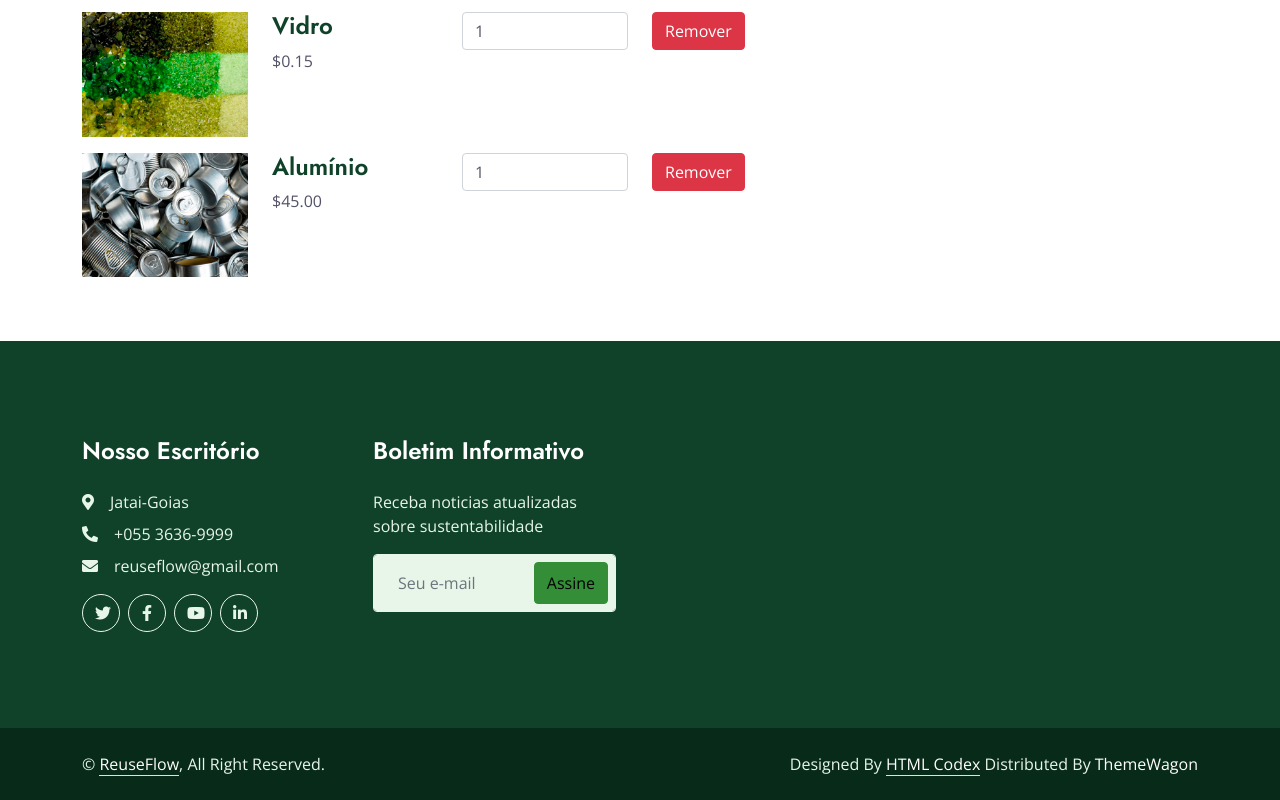
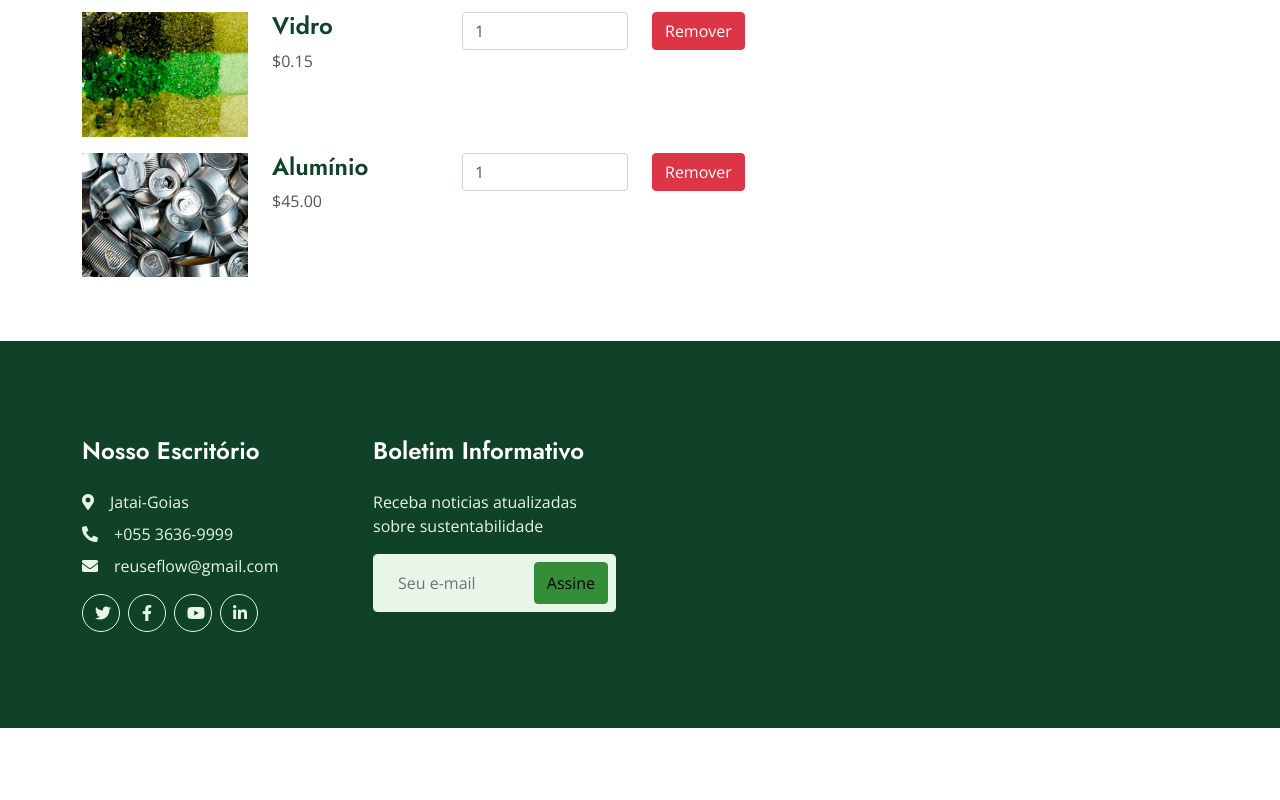
Before and after one commit to Walissongs/ReuseFlow, a website with bundled scripts: page produtos.html in a window 1280 px wide. Shown: the part 2115-2915 px from the top of the page. After the commit the page ends 2843 px from the top, so only its background shows below. Built offline with nearby package versions, Linux system fonts and the light colour scheme.

Commit message:
correção

```diff
--- a/produtos.html
+++ b/produtos.html
@@ -438,23 +438,6 @@
     </div>
     <!-- Footer End -->
 
-
-    <!-- Copyright Start -->
-    <div class="container-fluid copyright py-4">
-        <div class="container">
-            <div class="row">
-                <div class="col-md-6 text-center text-md-start mb-3 mb-md-0">
-                    &copy; <a class="border-bottom" href="#">ReuseFlow</a>, All Right Reserved.
-                </div>
-                <div class="col-md-6 text-center text-md-end">
-                    Designed By <a class="border-bottom" href="https://htmlcodex.com">HTML Codex</a> Distributed By <a
-                        href="https://themewagon.com">ThemeWagon</a>
-                </div>
-            </div>
-        </div>
-    </div>
-    <!-- Copyright End -->
-
     <!-- Copyright Start
     <div class="container-fluid copyright py-4">
         <div class="container">
```
